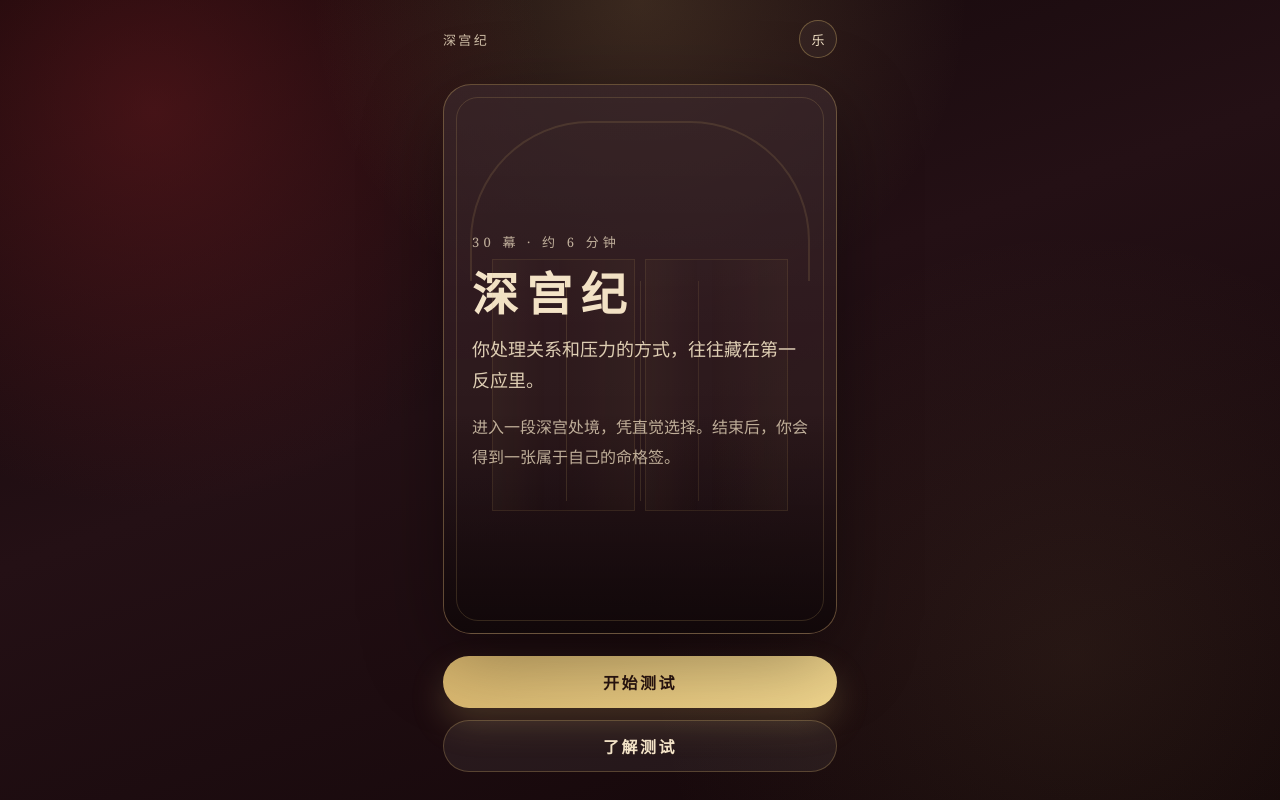
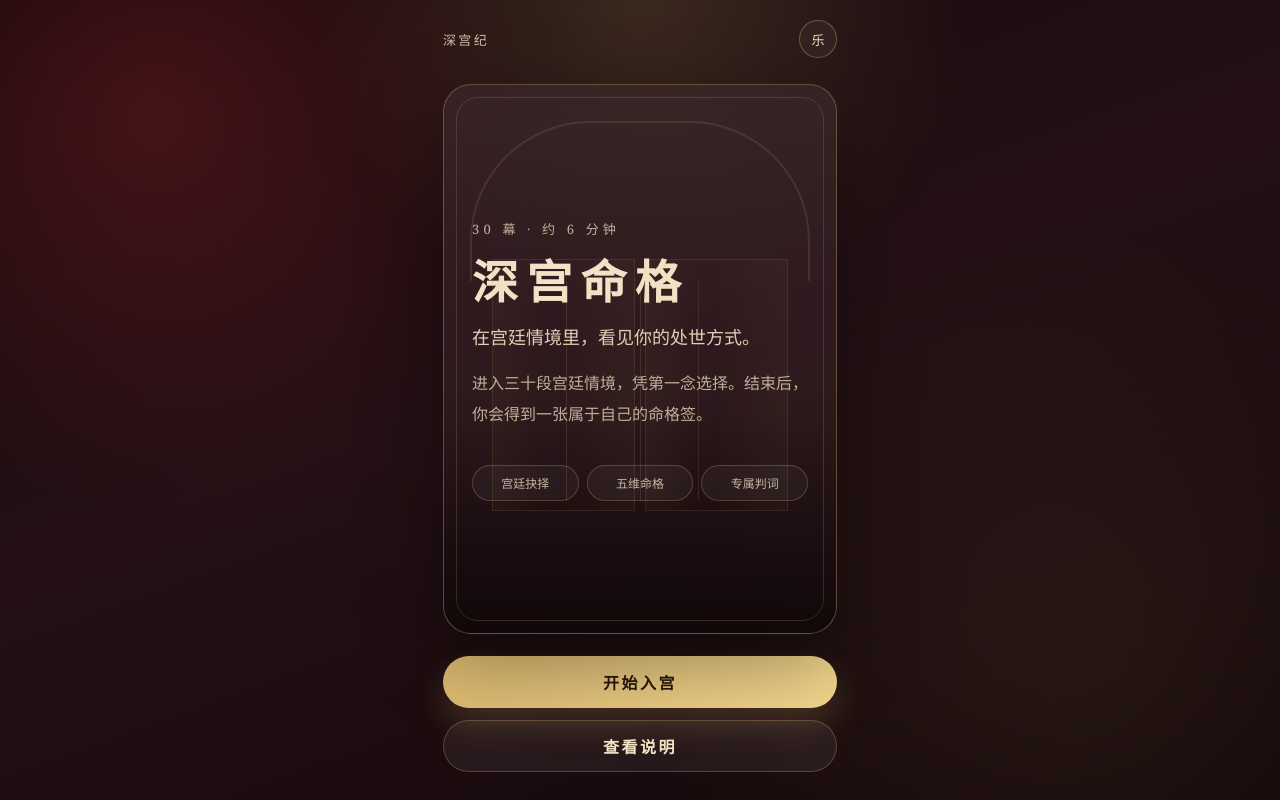
Before and after one commit to Jamescheng2022/shengongji-psych-test, a Next.js app: page / in a window 1280 px wide. Built offline with nearby package versions, Linux system fonts and the light colour scheme.

Commit message:
refactor: update home hero palace style copy

```diff
--- a/components/HomeHero.tsx
+++ b/components/HomeHero.tsx
@@ -3,19 +3,24 @@ import Link from "next/link";
 export function HomeHero() {
   return (
     <section className="hero">
-      <div className="hero-card hero-card--cover">
+      <div className="hero-card hero-card--cover palace-cover">
         <div className="palace-gate" aria-hidden="true">
           <span />
           <span />
         </div>
         <p className="seal">30 幕 · 约 6 分钟</p>
-        <h1>深宫纪</h1>
-        <h2>你处理关系和压力的方式，往往藏在第一反应里。</h2>
-        <p>进入一段深宫处境，凭直觉选择。结束后，你会得到一张属于自己的命格签。</p>
+        <h1>深宫命格</h1>
+        <h2>在宫廷情境里，看见你的处世方式。</h2>
+        <p>进入三十段宫廷情境，凭第一念选择。结束后，你会得到一张属于自己的命格签。</p>
+        <div className="expert-row" aria-label="命格亮点">
+          <span>宫廷抉择</span>
+          <span>五维命格</span>
+          <span>专属判词</span>
+        </div>
       </div>
       <div className="button-row">
-        <Link className="primary-button" href="/test">开始测试</Link>
-        <Link className="secondary-button" href="/about">了解测试</Link>
+        <Link className="primary-button" href="/test">开始入宫</Link>
+        <Link className="secondary-button" href="/about">查看说明</Link>
       </div>
     </section>
   );
```
